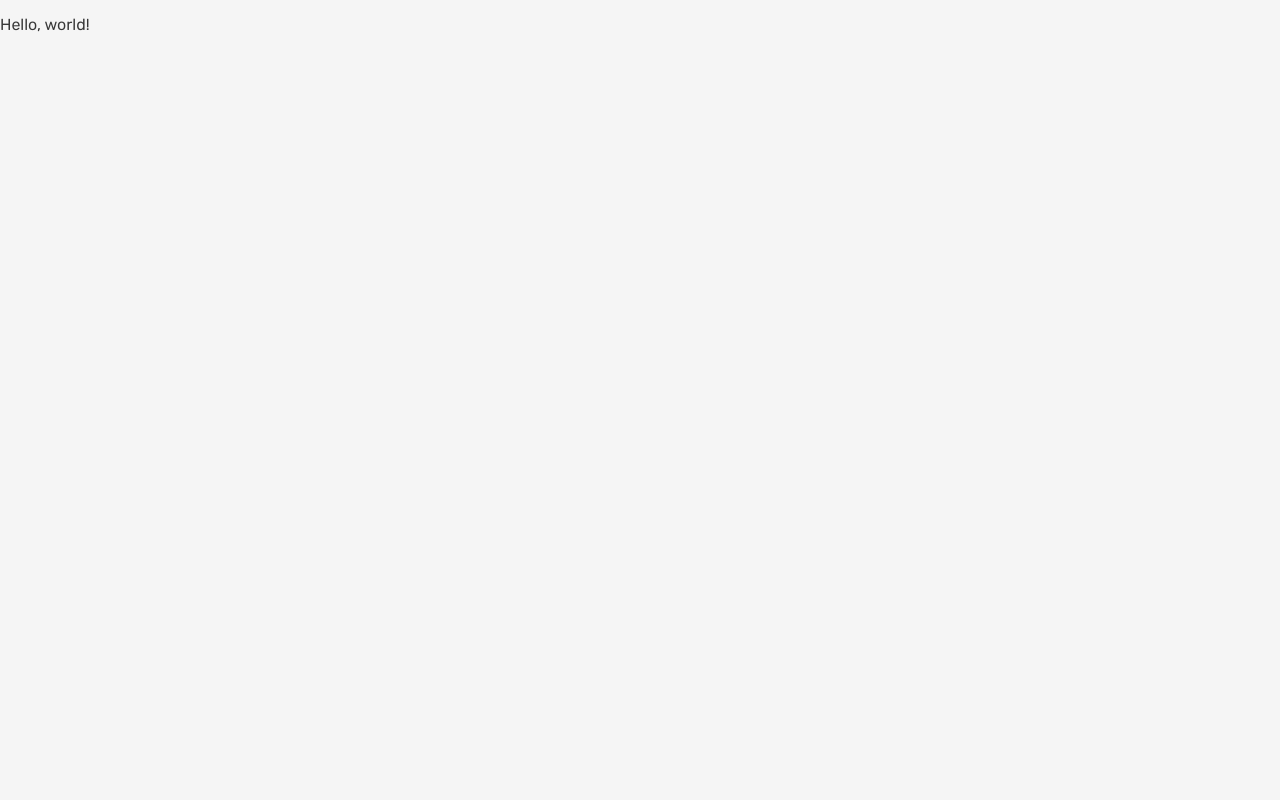
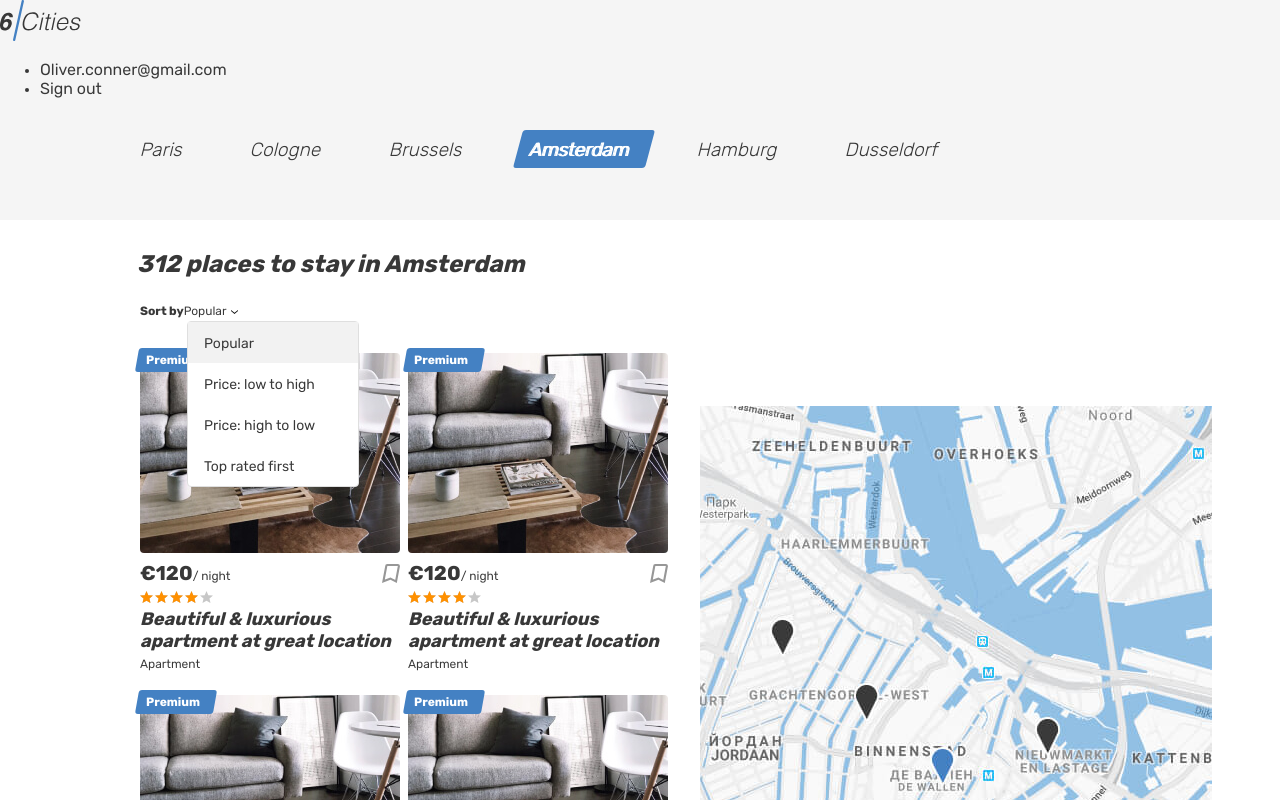
Before and after one commit to Pavelliss/977737-six-cities-7, a React (Create React App) app in the folder project/: page / in a window 1280 px wide. Shown: the top 800 px of the page. Built offline with nearby package versions, Linux system fonts and the light colour scheme.

Commit message:
module1-task3

```diff
--- a/project/src/components/app/app.jsx
+++ b/project/src/components/app/app.jsx
@@ -1,7 +1,17 @@
 import React from 'react';
+import PropTypes from 'prop-types';
+import MainPage from '../main-page/main-page';
 
-function App() {
-  return <p>Hello, world!</p>;
+function App(props) {
+  const {cardCount} = props;
+
+  return (
+    <MainPage cardCount={cardCount}/>
+  );
 }
 
+App.propTypes = {
+  cardCount: PropTypes.number.isRequired,
+};
+
 export default App;
--- /dev/null
+++ b/project/src/components/main-page/main-page.jsx
@@ -0,0 +1,113 @@
+import React from 'react';
+import PlaceCard from '../place-card/place-card';
+import PropTypes from 'prop-types';
+
+function MainPage(props) {
+  const {cardCount} = props;
+
+  return (
+    <div classNameName="page page--gray page--main">
+      <header classNameName="header">
+        <div classNameName="container">
+          <div classNameName="header__wrapper">
+            <div classNameName="header__left">
+              <a href="{#}" classNameName="header__logo-link header__logo-link--active">
+                <img classNameName="header__logo" src="img/logo.svg" alt="6 cities logo" width="81" height="41"/>
+              </a>
+            </div>
+            <nav classNameName="header__nav">
+              <ul classNameName="header__nav-list">
+                <li classNameName="header__nav-item user">
+                  <a href="{#}" classNameName="header__nav-link header__nav-link--profile">
+                    <div classNameName="header__avatar-wrapper user__avatar-wrapper">
+                    </div>
+                    <span classNameName="header__user-name user__name">Oliver.conner@gmail.com</span>
+                  </a>
+                </li>
+                <li classNameName="header__nav-item">
+                  <a href="{#}" classNameName="header__nav-link">
+                    <span classNameName="header__signout">Sign out</span>
+                  </a>
+                </li>
+              </ul>
+            </nav>
+          </div>
+        </div>
+      </header>
+      <main className="page__main page__main--index">
+        <h1 className="visually-hidden">Cities</h1>
+        <div className="tabs">
+          <section className="locations container">
+            <ul className="locations__list tabs__list">
+              <li className="locations__item">
+                <a className="locations__item-link tabs__item" href="{#}">
+                  <span>Paris</span>
+                </a>
+              </li>
+              <li className="locations__item">
+                <a className="locations__item-link tabs__item" href="{#}">
+                  <span>Cologne</span>
+                </a>
+              </li>
+              <li className="locations__item">
+                <a className="locations__item-link tabs__item" href="{#}">
+                  <span>Brussels</span>
+                </a>
+              </li>
+              <li className="locations__item">
+                <a href="{#}" className="locations__item-link tabs__item tabs__item--active">
+                  <span>Amsterdam</span>
+                </a>
+              </li>
+              <li className="locations__item">
+                <a className="locations__item-link tabs__item" href="{#}">
+                  <span>Hamburg</span>
+                </a>
+              </li>
+              <li className="locations__item">
+                <a className="locations__item-link tabs__item" href="{#}">
+                  <span>Dusseldorf</span>
+                </a>
+              </li>
+            </ul>
+          </section>
+        </div>
+        <div className="cities">
+          <div className="cities__places-container container">
+            <section className="cities__places places">
+              <h2 className="visually-hidden">Places</h2>
+              <b className="places__found">312 places to stay in Amsterdam</b>
+              <form className="places__sorting" action="#" method="get">
+                <span className="places__sorting-caption">Sort by</span>
+                <span className="places__sorting-type" tabIndex="0">
+                  Popular
+                  <svg className="places__sorting-arrow" width="7" height="4">
+                    <use xlinkHref="#icon-arrow-select"></use>
+                  </svg>
+                </span>
+                <ul className="places__options places__options--custom places__options--opened">
+                  <li className="places__option places__option--active" tabIndex="0">Popular</li>
+                  <li className="places__option" tabIndex="0">Price: low to high</li>
+                  <li className="places__option" tabIndex="0">Price: high to low</li>
+                  <li className="places__option" tabIndex="0">Top rated first</li>
+                </ul>
+              </form>
+              <div className="cities__places-list places__list tabs__content">
+                {new Array(cardCount).fill().map((card, i) => <PlaceCard key={card += 1}/>)}
+              </div>
+            </section>
+            <div className="cities__right-section">
+              <section className="cities__map map"></section>
+            </div>
+          </div>
+        </div>
+      </main>
+    </div>
+  );
+}
+
+MainPage.propTypes = {
+  cardCount: PropTypes.number.isRequired,
+};
+
+export default MainPage;
--- /dev/null
+++ b/project/src/components/place-card/place-card.jsx
@@ -0,0 +1,42 @@
+import React from 'react';
+
+function PlaceCard () {
+  return (
+    <article className="cities__place-card place-card">
+      <div className="place-card__mark">
+        <span>Premium</span>
+      </div>
+      <div className="cities__image-wrapper place-card__image-wrapper">
+        <a href="{#}">
+          <img className="place-card__image" src="img/apartment-01.jpg" width="260" height="200" alt="Place"/>
+        </a>
+      </div>
+      <div className="place-card__info">
+        <div className="place-card__price-wrapper">
+          <div className="place-card__price">
+            <b className="place-card__price-value">&euro;120</b>
+            <span className="place-card__price-text">&#47;&nbsp;night</span>
+          </div>
+          <button className="place-card__bookmark-button button" type="button">
+            <svg className="place-card__bookmark-icon" width="18" height="19">
+              <use xlinkHref="#icon-bookmark"/>
+            </svg>
+            <span className="visually-hidden">To bookmarks</span>
+          </button>
+        </div>
+        <div className="place-card__rating rating">
+          <div className="place-card__stars rating__stars">
+            <span style={{width: '80%'}}></span>
+            <span className="visually-hidden">Rating</span>
+          </div>
+        </div>
+        <h2 className="place-card__name">
+          <a href="{#}">Beautiful &amp; luxurious apartment at great location</a>
+        </h2>
+        <p className="place-card__type">Apartment</p>
+      </div>
+    </article>
+  );
+}
+
+export default PlaceCard;
--- a/project/src/index.js
+++ b/project/src/index.js
@@ -2,8 +2,14 @@
 import ReactDOM from 'react-dom';
 import App from './components/app/app';
 
+const Setting = {
+  CARD_COUNT: 5,
+};
+
 ReactDOM.render(
   <React.StrictMode>
-    <App />
+    <App
+      cardCount={Setting.CARD_COUNT}
+    />
   </React.StrictMode>,
   document.getElementById('root'));
```
Also changed, not shown: 1 other file (tests, documents, lock files or other folders).
